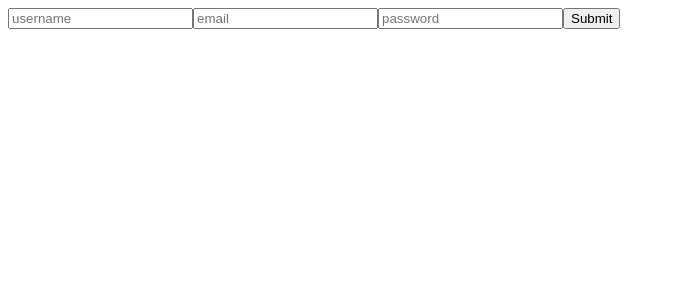
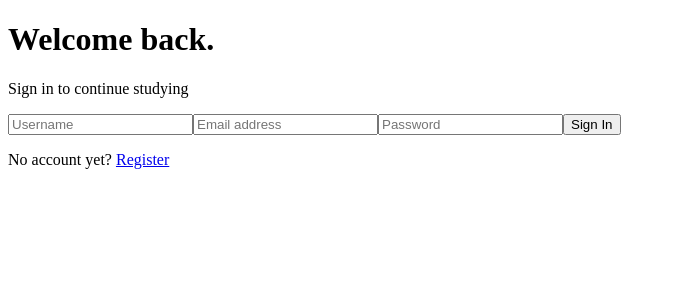
Before and after one commit to 111girish/Flashcard-App, a React (Vite) app in the folder client/: page /login in a window 1280 px wide. Shown: the top 300 px of the page, without its empty margins (0-676 px from the left). Built offline with nearby package versions, Linux system fonts and the light colour scheme.

Commit message:
Finished creating login and dashboard design

```diff
--- a/client/src/pages/Dashboard.jsx
+++ b/client/src/pages/Dashboard.jsx
@@ -1,11 +1,11 @@
-import { useState, useEffect,  } from "react";
+import { useState, useEffect } from "react";
 import axios from "axios";
-import { Link } from "react-router-dom";
+import { Link, useNavigate } from "react-router-dom";
 
-const DashBoard = () => {
-
+const Dashboard = () => {
   const [decks, setDecks] = useState([]);
   const [subject, setSubject] = useState("");
+  const navigate = useNavigate();
 
   useEffect(() => {
     const fetchDecks = async () => {
@@ -22,20 +22,17 @@ const DashBoard = () => {
     fetchDecks();
   }, []);
 
-  const handleChange = (e) => {
-    setSubject(e.target.value);
-  };
-
   const handleSubmit = (e) => {
     e.preventDefault();
+    if (!subject.trim()) return;
     const createDeck = async () => {
       const token = localStorage.getItem("token");
       const result = await axios.post(
         "http://localhost:5000/api/decks",
         { subject },
-        { headers: { Authorization: `Bearer ${token}` } },
+        { headers: { Authorization: `Bearer ${token}` } }
       );
-      const data = result.data.decks;
+      const data = result.data.deck;
       setDecks([...decks, data]);
       setSubject("");
     };
@@ -50,37 +47,90 @@ const DashBoard = () => {
     setDecks(decks.filter((deck) => deck.deck_id !== deckId));
   };
 
+  const handleLogout = () => {
+    localStorage.removeItem("token");
+    navigate("/login");
+  };
+
   return (
-    <>
-      <h1>Dashboard</h1>
-      {!decks.length && <p>No decks made</p>}
-      {decks.length > 0 && (
-        <ul>
+    <div className="page-wrapper">
+      <div className="page-header">
+        <div>
+          <h1 className="page-title">My Decks</h1>
+          <p className="page-subtitle">Your study collections</p>
+        </div>
+        <button
+          onClick={handleLogout}
+          style={{
+            background: "transparent",
+            border: "1.5px solid var(--border)",
+            padding: "0.4rem 1rem",
+            fontFamily: "Crimson Text, serif",
+            fontSize: "0.95rem",
+            cursor: "pointer",
+            color: "var(--ink-light)",
+            borderRadius: "2px",
+            transition: "all 0.2s",
+          }}
+          onMouseEnter={e => { e.target.style.background = "var(--ink)"; e.target.style.color = "var(--bg)"; }}
+          onMouseLeave={e => { e.target.style.background = "transparent"; e.target.style.color = "var(--ink-light)"; }}
+        >
+          Sign out
+        </button>
+      </div>
+
+      {decks.length === 0 ? (
+        <div className="empty-state">
+          <p>No decks yet. Create your first one below.</p>
+        </div>
+      ) : (
+        <table className="deck-table">
+          <thead>
+            <tr>
+              <th style={{ width: "60%" }}>Subject</th>
+              <th style={{ width: "20%" }}>Cards</th>
+              <th style={{ width: "20%", textAlign: "right" }}>Actions</th>
+            </tr>
+          </thead>
+          <tbody>
             {decks.map((deck) => (
-            <li key={deck.deck_id} >
-              <Link to={`/deck/${deck.deck_id}`}>{deck.subject}</Link>
+              <tr key={deck.deck_id}>
+                <td>
+                  <Link className="deck-link" to={`/deck/${deck.deck_id}`}>
+                    {deck.subject}
+                  </Link>
+                </td>
+                <td style={{ color: "var(--ink-light)", fontStyle: "italic" }}>
+                  —
+                </td>
+                <td style={{ textAlign: "right" }}>
                   <button
-                onClick={() => {
-                  handleDelete(deck.deck_id);
-                }}
+                    className="btn-danger"
+                    onClick={() => handleDelete(deck.deck_id)}
                   >
                     Delete
                   </button>
-            </li>
+                </td>
+              </tr>
             ))}
-        </ul>
+          </tbody>
+        </table>
       )}
-      <form onSubmit={handleSubmit}>
+
+      <form className="add-form" onSubmit={handleSubmit}>
         <input
+          className="form-input"
           type="text"
-          placeholder="Eg. Human Anatomy"
+          placeholder="New deck name, e.g. Human Anatomy"
           value={subject}
-          onChange={handleChange}
+          onChange={(e) => setSubject(e.target.value)}
         />
-        <input type="submit" />
+        <button className="btn-secondary" type="submit">
+          + Add Deck
+        </button>
       </form>
-
-    </>
+    </div>
   );
 };
-export default DashBoard;
+
+export default Dashboard;
--- a/client/src/pages/Login.jsx
+++ b/client/src/pages/Login.jsx
@@ -1,53 +1,87 @@
-import { useState } from "react"
-import { useNavigate } from "react-router-dom";
+import { useState } from "react";
+import { useNavigate, Link } from "react-router-dom";
 import axios from "axios";
 
 const Login = () => {
-
   const navigate = useNavigate();
-
   const [loginData, setLoginData] = useState({
     username: "",
     email: "",
-    password: ""
-  })
+    password: "",
+  });
+  const [error, setError] = useState("");
 
   const handleChange = (e) => {
-    const {name, value} = e.target;
-    setLoginData({
-      ...loginData,
-      [name] : value
-    });
+    const { name, value } = e.target;
+    setLoginData({ ...loginData, [name]: value });
   };
 
   const handleSubmit = async (e) => {
     e.preventDefault();
-
+    setError("");
     try {
-      const result = await axios.post("http://localhost:5000/api/auth/login/", loginData)
-      console.log("User is qualified");
-      localStorage.setItem('token', result.data.token);
+      const result = await axios.post(
+        "http://localhost:5000/api/auth/login",
+        loginData,
+      );
+      localStorage.setItem("token", result.data.token);
       navigate("/dashboard");
+    } catch (err) {
+      setError(err.response?.data?.message || "Login failed");
     }
-    catch(err){
-      console.log(err);
-      console.log("The match was not found!!!");
-    };
-
-  }
-
+  };
 
   return (
-    <>
-      <form onSubmit={handleSubmit}>
-        <input type="text" placeholder="username" name='username' onChange={handleChange} />
-        <input type="email" placeholder='email' name='email' onChange={handleChange}/>
-        <input type="password" placeholder='password' name='password' onChange={handleChange} />
-        <input type="submit" />
-      </form>
-    </>
+    <div className="auth-wrapper">
+      <div className="auth-card">
+        <h1 className="auth-title">Welcome back.</h1>
+        <p className="auth-subtitle">Sign in to continue studying</p>
+        {error && (
+          <p
+            style={{
+              color: "var(--danger)",
+              marginBottom: "1rem",
+              fontSize: "0.95rem",
+            }}
+          >
+            {error}
+          </p>
+        )}
+        <form className="auth-form" onSubmit={handleSubmit}>
+          <input
+            className="form-input"
+            type="text"
+            name="username"
+            placeholder="Username"
+            onChange={handleChange}
+            required
+          />
+          <input
+            className="form-input"
+            type="email"
+            name="email"
+            placeholder="Email address"
+            onChange={handleChange}
+            required
+          />
+          <input
+            className="form-input"
+            type="password"
+            name="password"
+            placeholder="Password"
+            onChange={handleChange}
+            required
+          />
+          <button className="btn-primary" type="submit">
+            Sign In
+          </button>
+        </form>
+        <p className="auth-link">
+          No account yet? <Link to="/register">Register</Link>
+        </p>
+      </div>
+    </div>
   );
-
-}
+};
 
 export default Login;
```
Lines whose indentation alone changed are shown as unchanged.
